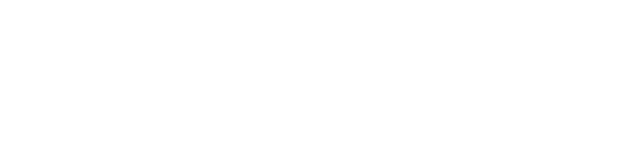
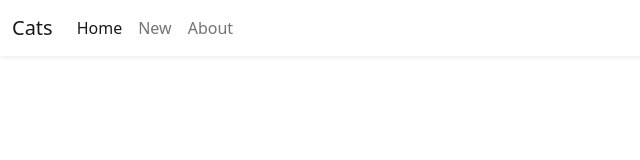
Before and after one commit to KazumaProject/photo_gallery_bootstrap, a plain HTML site: page index.html in a window 1280 px wide. Shown: the whole page, without its empty margins (0-640 px from the left). Drawn offline with nearby package versions, Linux system fonts and the light colour scheme.

Commit message:
setup navigation

```diff
--- a/index.html
+++ b/index.html
@@ -9,6 +9,27 @@
   <link rel="stylesheet" href="css/gallery.css">
 </head>
 <body>
+  <nav class="navbar navbar-expand-lg navbar-light bg-white shadow-sm">
+    <div class="container-fluid">
+      <a class="navbar-brand" href="index.html">Cats</a>
+      <button class="navbar-toggler" type="button" data-bs-toggle="collapse" data-bs-target="#navbarSupportedContent" aria-controls="navbarSupportedContent" aria-expanded="false" aria-label="Toggle navigation">
+        <span class="navbar-toggler-icon"></span>
+      </button>
+      <div class="collapse navbar-collapse" id="navbarSupportedContent">
+        <ul class="navbar-nav">
+          <li class="nav-item">
+            <a class="nav-link active" href="index.html">Home</a>
+          </li>
+          <li class="nav-item">
+            <a class="nav-link" href="#">New</a>
+          </li>
+          <li class="nav-item">
+            <a class="nav-link" href="#">About</a>
+          </li>
+        </ul>
+      </div>
+    </div>
+  </nav>
   <script src="https://cdn.jsdelivr.net/npm/bootstrap@5.0.2/dist/js/bootstrap.bundle.min.js" integrity="sha384-MrcW6ZMFYlzcLA8Nl+NtUVF0sA7MsXsP1UyJoMp4YLEuNSfAP+JcXn/tWtIaxVXM" crossorigin="anonymous"></script>
 </body>
 </html>
```
